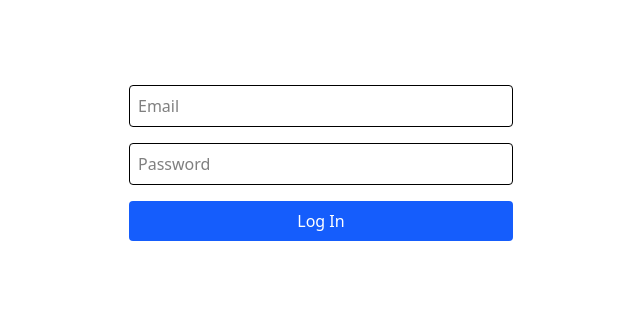
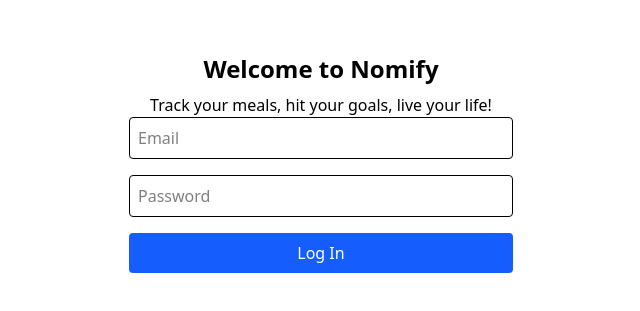
Before and after one commit to mattwheeler-dev/nutrition-tracker, a React (Vite) app: page /login in a window 1280 px wide. Shown: the part 237-548 px from the top of the page, without its empty margins (319-959 px from the left). Built offline with nearby package versions, Linux system fonts and the light colour scheme; no server answers.

Commit message:
import logo; fix type import in authStore;

```diff
--- a/src/pages/Home.tsx
+++ b/src/pages/Home.tsx
@@ -1,10 +1,5 @@
 const Home = () => {
-	return (
-		<section className="p-6">
-			<h1 className="text-2xl font-bold">Welcome to Nomify</h1>
-			<p className="mt-2">Track your meals, hit your goals, live your life!</p>
-		</section>
-	);
+	return <section className="p-6"></section>;
 };
 
 export default Home;
--- a/src/pages/Login.tsx
+++ b/src/pages/Login.tsx
@@ -15,7 +15,13 @@
 	}
 
 	return (
-		<div className="flex flex-col items-center justify-center min-h-screen p-4">
+		<>
+			<main className="flex flex-col items-center justify-center min-h-screen p-4">
+				<h1 className="text-2xl font-bold">Welcome to Nomify</h1>
+				<p className="mt-2">
+					Track your meals, hit your goals, live your life!
+				</p>
+
 				<form onSubmit={handleLogin} className="w-full max-w-sm space-y-4">
 					<input
 						type="email"
@@ -38,6 +44,7 @@
 						Log In
 					</button>
 				</form>
-		</div>
+			</main>
+		</>
 	);
 }
--- a/src/stores/authStore.ts
+++ b/src/stores/authStore.ts
@@ -1,5 +1,5 @@
 import { create } from "zustand";
-import { User } from "@supabase/supabase-js";
+import type { User } from "@supabase/supabase-js";
 import { supabase } from "@/lib/supabase";
 
 type AuthState = {
```
Also changed, not shown: src/assets/logo.png (added). Lines whose indentation alone changed are shown as unchanged.
